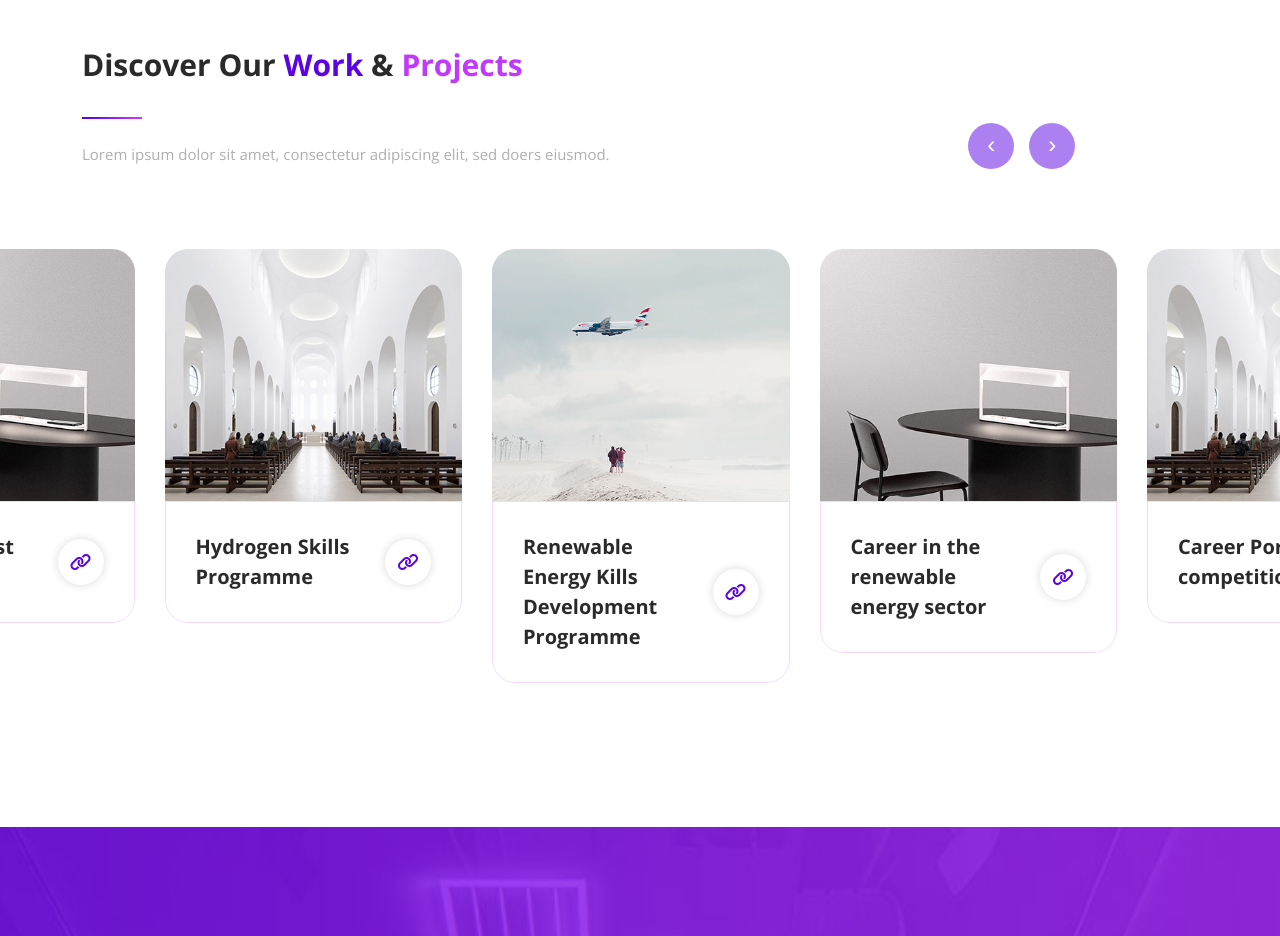
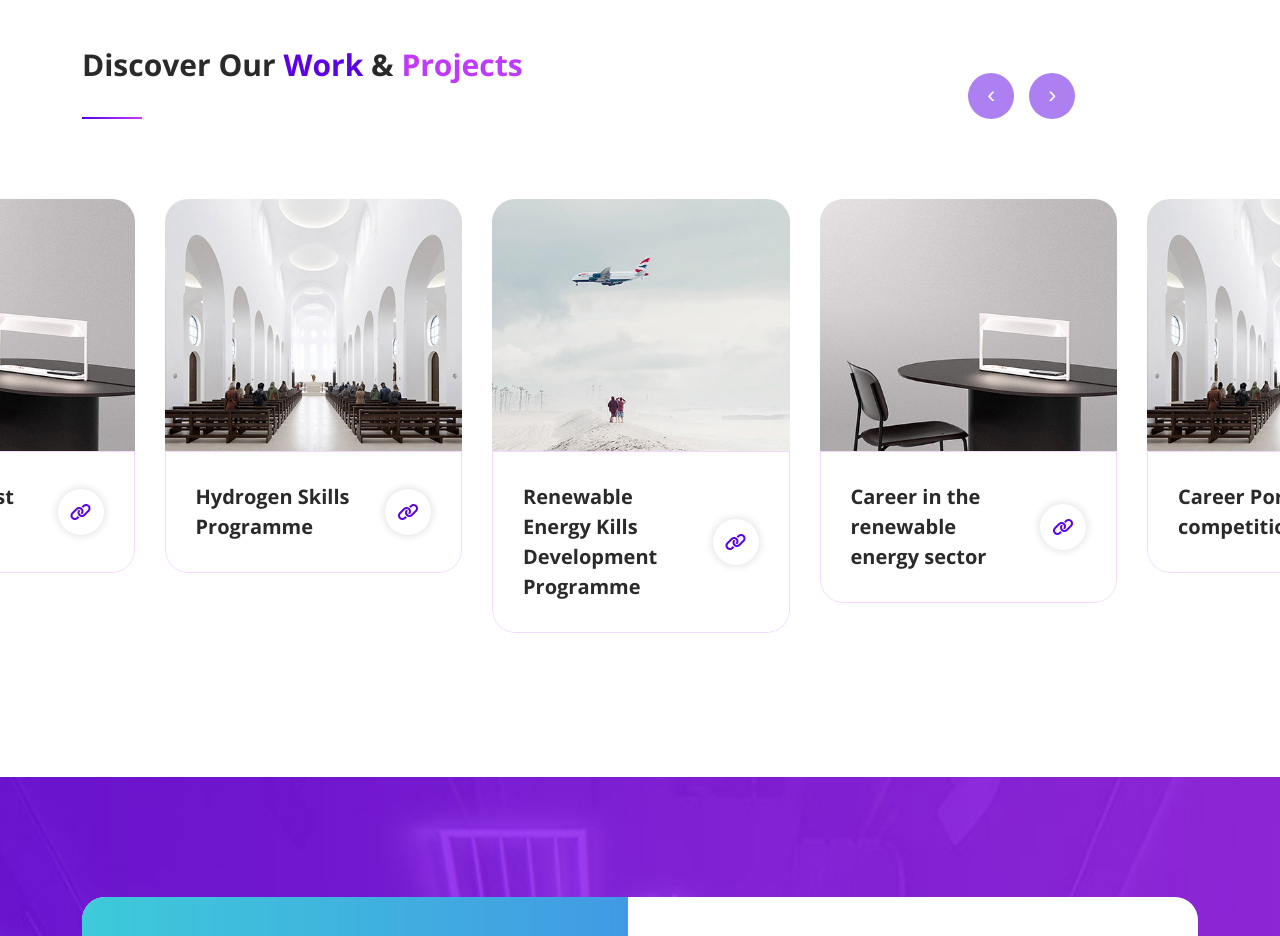
Before and after one commit to Merc5/EWSETA, a plain HTML site: page index.html in a window 1280 px wide. Shown: the part 2680-3616 px from the top of the page. Drawn offline with nearby package versions, Linux system fonts and the light colour scheme.

Commit message:
Update index.html

```diff
--- a/index.html
+++ b/index.html
@@ -174,7 +174,6 @@
           <div class="section-heading">
             <h2>Discover Our <em>Work</em> &amp; <span>Projects</span></h2>
             <div class="line-dec"></div>
-            <p>Lorem ipsum dolor sit amet, consectetur adipiscing elit, sed doers eiusmod.</p>
           </div>
         </div>
       </div>
```
